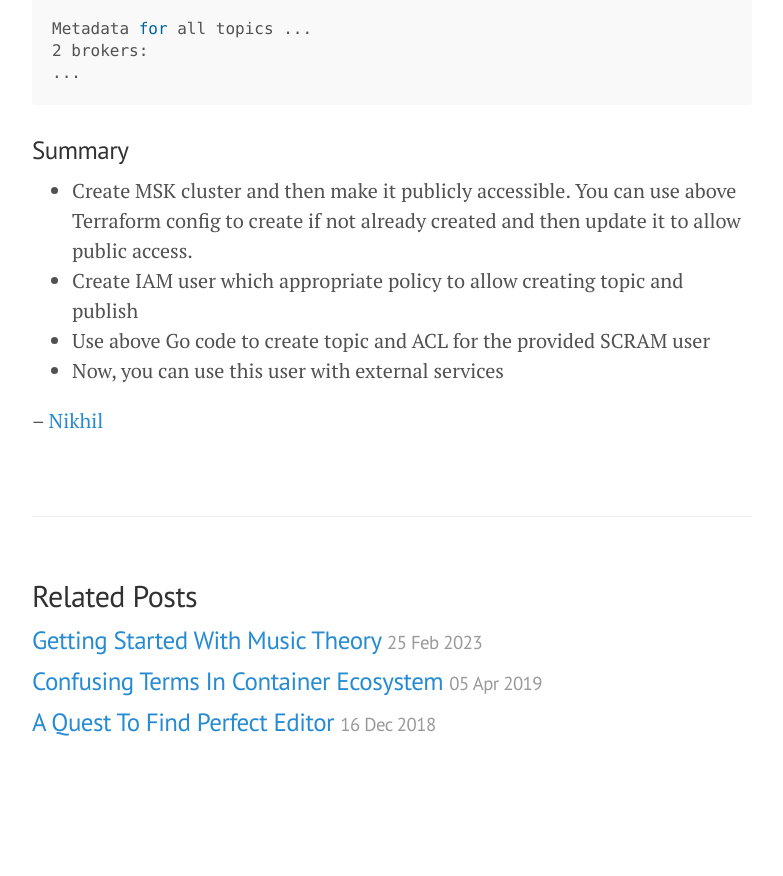
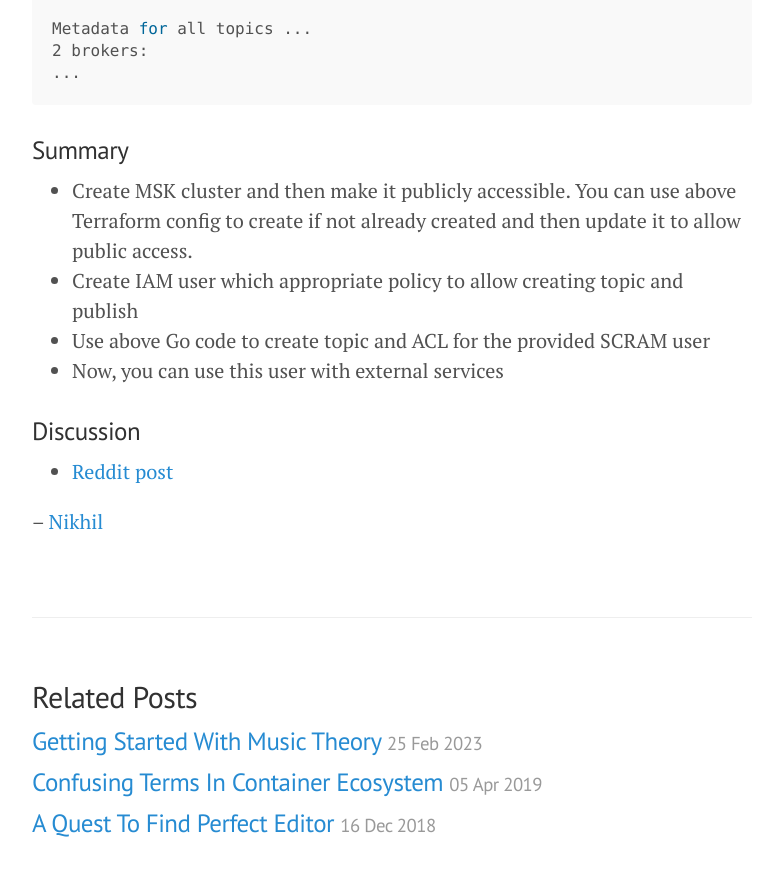
Before and after one commit to krsoninikhil/krsoninikhil.github.io, a Jekyll site: the page built from _posts/2023-06-06-providing-aws-msk-kafka-access-to-external-services.md, in a window 1280 px wide and 900 px high, scrolled down 3315 px. Shown: the top 876 px of the window, without its empty margins (248-1031 px from the left). Built offline with Jekyll 4.4.1, drawn with Linux system fonts in a browser that asks for light colours; our own code applies the rules of GitHub Pages for plain Markdown files; comment, search, counter and statistics services are not loaded; before the commit the page ends 4113 px from its top, so only the background shows below that.

Commit message:
Add reddit link

```diff
--- a/_posts/2023-06-06-providing-aws-msk-kafka-access-to-external-services.md
+++ b/_posts/2023-06-06-providing-aws-msk-kafka-access-to-external-services.md
@@ -81,5 +81,9 @@ Metadata for all topics ...
 - Use above Go code to create topic and ACL for the provided SCRAM user
 - Now, you can use this user with external services
 
+### Discussion
+
+- [Reddit post](https://www.reddit.com/r/devops/comments/142qfc0/providing_aws_msk_kafka_access_to_external/?utm_source=share&utm_medium=web2x&context=3)
+
 --
 [Nikhil](https://twitter.com/krsoninikhil)
```
